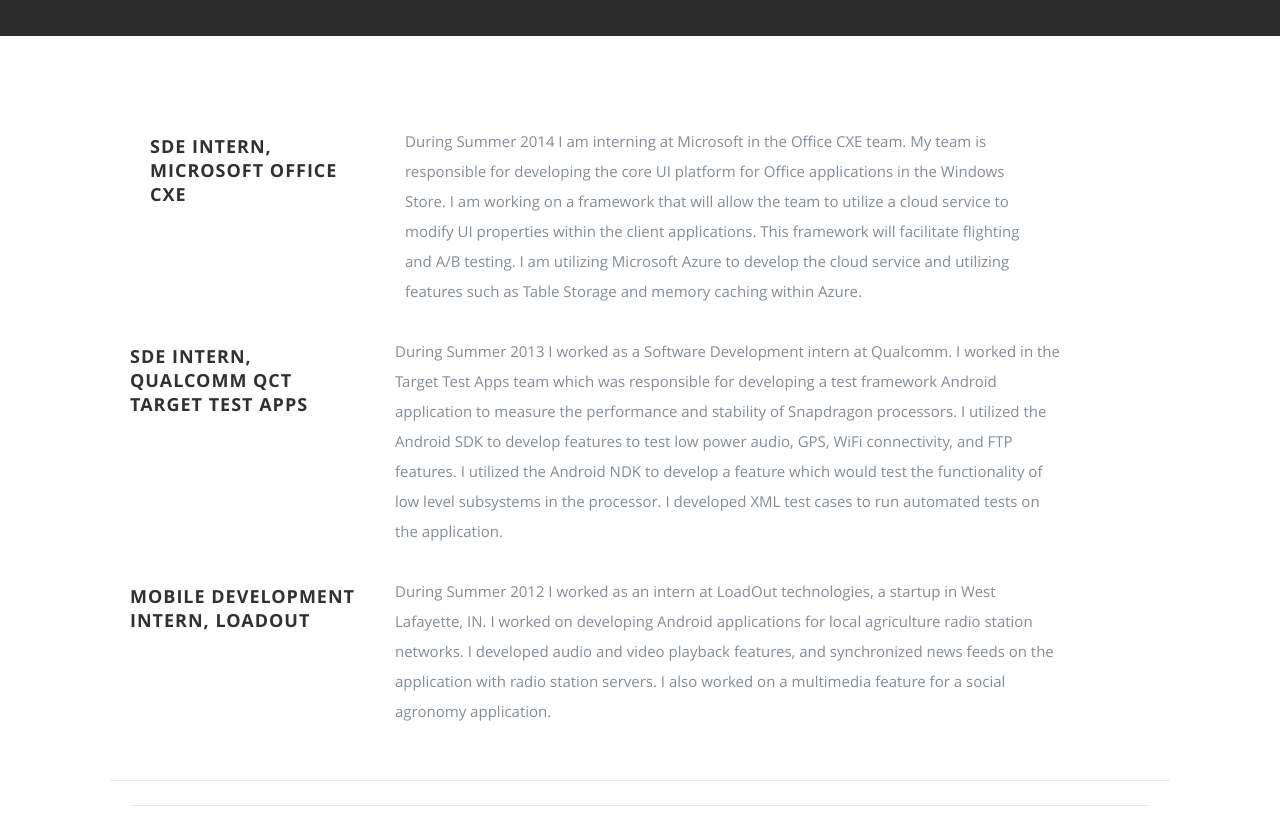
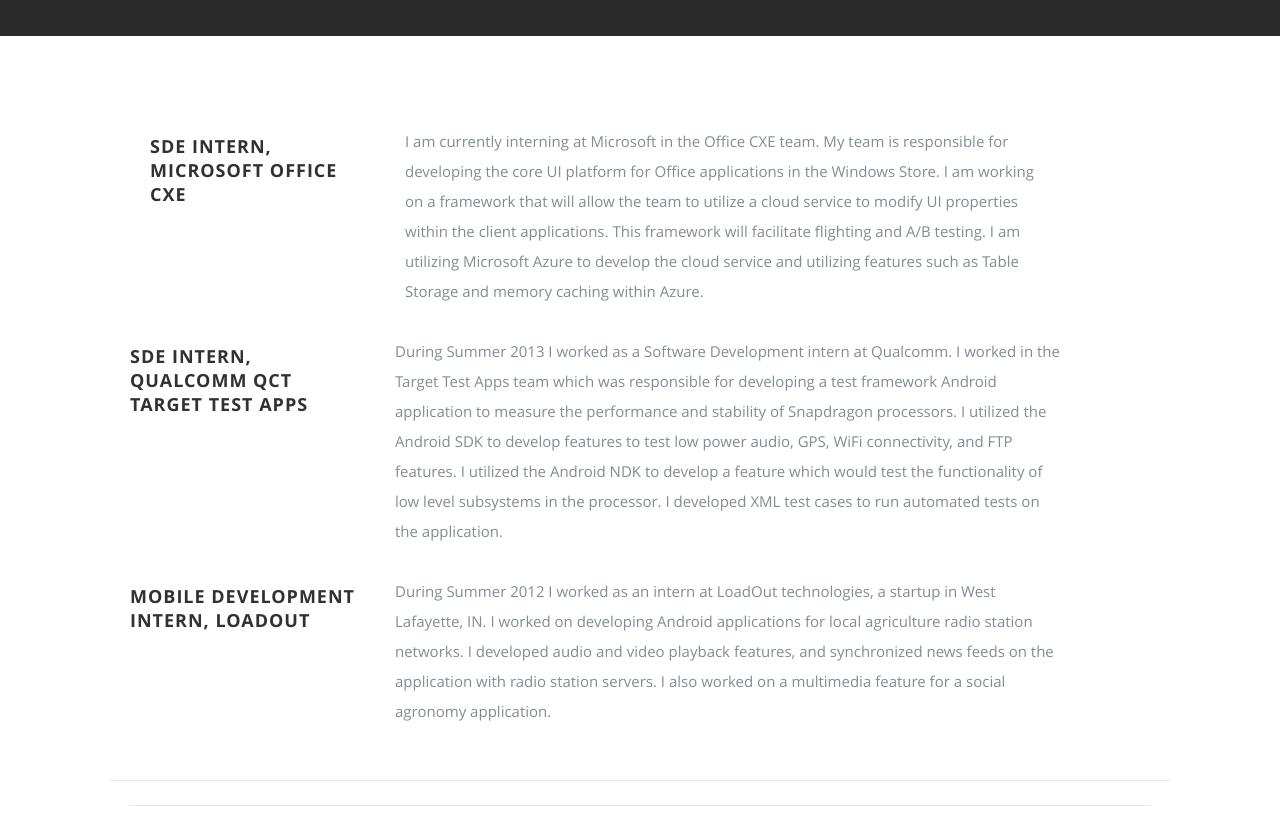
Before and after one commit to raghav0110/raghav0110.github.io, a plain HTML site: page index.html in a window 1280 px wide. Shown: the part 1400-2220 px from the top of the page. Drawn offline with nearby package versions, Linux system fonts and the light colour scheme.

Commit message:
Updated research

```diff
--- a/index.html
+++ b/index.html
@@ -143,7 +143,7 @@
                <div class="twelve columns">
 
                   <p>
-                  During Summer 2014 I am interning at Microsoft in the Office CXE team. My team is responsible for developing the core UI platform for Office applications in the Windows Store. I am working on a framework that will allow the team to utilize a cloud service to modify UI properties within the client applications. This framework will facilitate flighting and A/B testing. I am utilizing Microsoft Azure to develop the cloud service and utilizing features such as Table Storage and memory caching within Azure.
+                   I am currently interning at Microsoft in the Office CXE team. My team is responsible for developing the core UI platform for Office applications in the Windows Store. I am working on a framework that will allow the team to utilize a cloud service to modify UI properties within the client applications. This framework will facilitate flighting and A/B testing. I am utilizing Microsoft Azure to develop the cloud service and utilizing features such as Table Storage and memory caching within Azure.
                   </p>
 
                </div>
```
